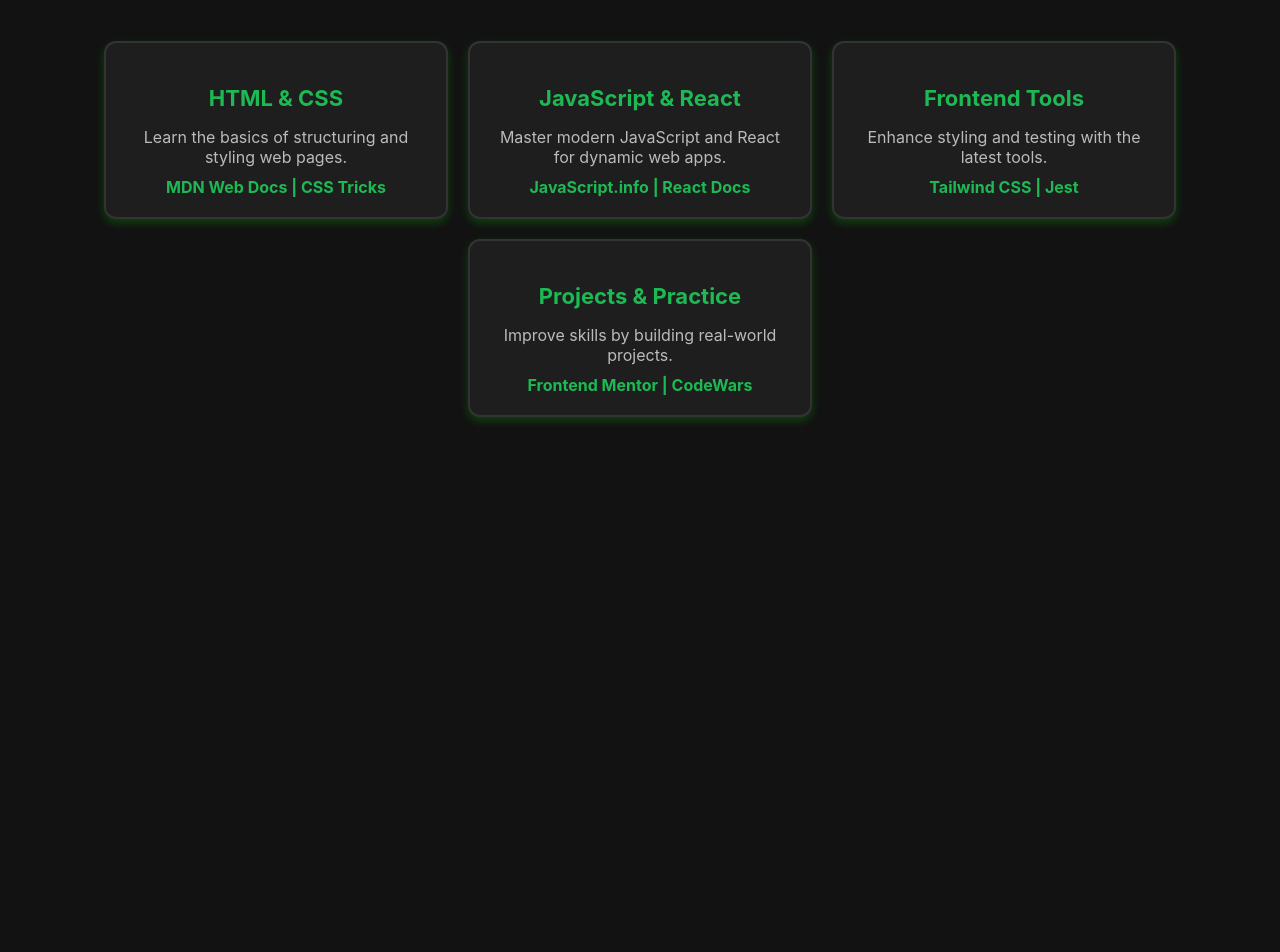
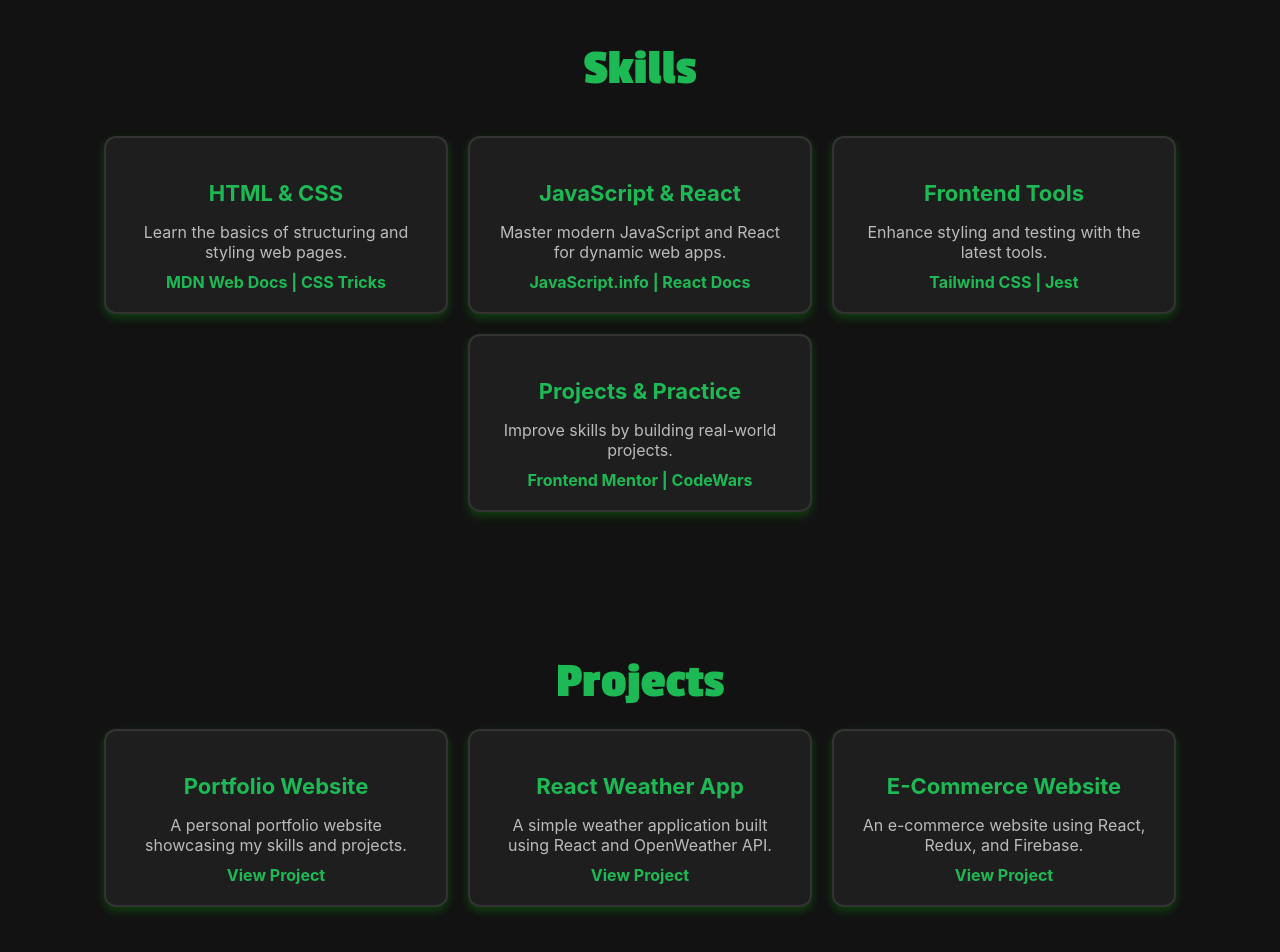
Before and after one commit to bharathkumar205/bharathkumar-Portfolio, a React (Create React App) app: page / in a window 1280 px wide. Shown: the part 552-1504 px from the top of the page. Before the commit the page ends 1019 px from the top, so only its background shows below. Built offline with nearby package versions, Linux system fonts and the light colour scheme.

Commit message:
Added Project Section

```diff
--- a/src/App.css
+++ b/src/App.css
@@ -1,3 +1,6 @@
+@import url('https://fonts.googleapis.com/css2?family=Passion+One:wght@400;700;900&display=swap');
+
+
 /* General Styles */
 body {
   transition: background-color 0.3s, color 0.3s;
@@ -101,6 +104,15 @@
   text-align: center;
 }
 
+.main-content-text {
+  font-family:  cursive; /* Apply pixelated font */
+}
+
+.main-content-name {
+  font-family: 'Passion One', cursive; /* Apply pixelated font */
+}
+
+
 .text-content h3 {
   font-size: 24px;
   color: #bbb;
@@ -138,6 +150,18 @@
   background-color: #121212;
   transition: background 0.3s;
 }
+
+/* Centering the h2 title in Education Section */
+.education-section h2 {
+  font-size: 50px; /* Adjust size as needed */
+  color: #1db954;
+  text-align: center;
+  margin: 0 auto 20px auto; /* Centers the title */
+  font-family: 'Passion One', cursive; /* Apply pixelated font */
+  display: block;
+  width: 100%;
+}
+
 
 body.light .education-section {
   background-color: #f4f4f4;
@@ -197,6 +221,102 @@
   text-decoration: underline;
 }
 
+.projects-section {
+  text-align: center; /* Ensures text inside is centered */
+  padding: 50px 20px;
+  background-color: #121212;
+  transition: background 0.3s;
+}
+
+
+body.light .projects-section {
+  background-color: #f4f4f4;
+}
+
+/* Centering the h2 title */
+/* Centering the h2 title with pixel font */
+.projects-section h2 {
+  font-size: 50px; /* Adjust size as needed */
+  color: #1db954;
+  text-align: center;
+  margin-bottom: 20px;
+  font-family: 'Passion One', cursive; /* Apply pixelated font */
+}
+
+
+/* Projects Container */
+.projects-container {
+  display: flex;
+  flex-wrap: wrap;
+  justify-content: center;
+  gap: 20px;
+}
+
+/* Project Card (Same as Education Card) */
+.project-card {
+  background: #1e1e1e;
+  border: 2px solid #333;
+  border-radius: 12px;
+  padding: 20px;
+  width: 300px;  /* Matches the education-card */
+  box-shadow: 0 4px 10px rgba(0, 255, 0, 0.2);
+  transition: transform 0.3s ease, box-shadow 0.3s ease;
+  text-align: center;
+}
+
+body.light .project-card {
+  background: #fff;
+  border-color: #ddd;
+  box-shadow: 0 4px 10px rgba(0, 0, 0, 0.1);
+}
+
+/* Zoom Effect on Hover */
+.project-card:hover {
+  transform: scale(1.05);
+  box-shadow: 0 0 15px rgba(0, 255, 0, 0.4);
+}
+
+body.light .project-card:hover {
+  box-shadow: 0 0 15px rgba(0, 0, 0, 0.2);
+}
+
+/* Project Title */
+.project-card h3 {
+  color: #1db954;
+  font-size: 22px;
+  margin-bottom: 10px;
+}
+
+/* Project Description */
+.project-card p {
+  color: #bbbbbb;
+  font-size: 16px;
+  margin-bottom: 10px;
+}
+
+body.light .project-card p {
+  color: #333;
+}
+
+/* Project Links */
+.project-card a {
+  color: #1db954;
+  text-decoration: none;
+  font-weight: bold;
+}
+
+.project-card a:hover {
+  text-decoration: underline;
+}
+
+/* Responsive Design */
+@media (max-width: 768px) {
+  .project-card {
+    width: 90%;
+  }
+}
+
+
 /* Responsive Design */
 @media (max-width: 768px) {
   .education-card {
--- a/src/App.js
+++ b/src/App.js
@@ -3,6 +3,7 @@
 import Navbar from "./components/Navbar";
 import MainContent from "./components/MainContent";
 import EducationSection from "./components/EducationSection";
+import ProjectsSection from "./components/ProjectsSection"; // Import the Projects section
 
 function App() {
   // Theme state
@@ -28,6 +29,7 @@
       <Navbar theme={theme} toggleTheme={toggleTheme} />
       <MainContent />
       <EducationSection />
+      <ProjectsSection /> {/* Add the new Projects Section */}
     </>
   );
 }
--- a/src/components/EducationSection.js
+++ b/src/components/EducationSection.js
@@ -38,6 +38,7 @@
 const EducationSection = () => {
   return (
     <div className="education-section">
+        <h2>Skills</h2>
       {educationData.map((item, index) => (
         <div className="education-card" key={index}>
           <h3>{item.title}</h3>
--- a/src/components/MainContent.js
+++ b/src/components/MainContent.js
@@ -5,8 +5,8 @@
   return (
     <div className="main-content">
       <div className="text-content">
-        <h3>Hey, I’M</h3>
-        <h1>BHARATH KUMAR</h1>
+        <h3 className="main-content-text">Hey, I’M</h3>
+        <h1 className="main-content-name">BHARATH KUMAR</h1>
         <p className="typing-text">
           <TypeAnimation
             sequence={[
--- /dev/null
+++ b/src/components/ProjectsSection.js
@@ -0,0 +1,41 @@
+import React from "react";
+//import "./ProjectsSection.css"; // Create a CSS file for styling
+
+const projects = [
+  {
+    title: "Portfolio Website",
+    description: "A personal portfolio website showcasing my skills and projects.",
+    link: "https://bharathkumar205.github.io/bharathkumar-Portfolio/"
+  },
+  {
+    title: "React Weather App",
+    description: "A simple weather application built using React and OpenWeather API.",
+    link: "https://github.com/bharathkumar205/weather-app"
+  },
+  {
+    title: "E-Commerce Website",
+    description: "An e-commerce website using React, Redux, and Firebase.",
+    link: "https://github.com/bharathkumar205/ecommerce"
+  }
+];
+
+const ProjectsSection = () => {
+  return (
+    <div className="projects-section">
+      <h2>Projects</h2>
+      <div className="projects-container">
+        {projects.map((project, index) => (
+          <div key={index} className="project-card">
+            <h3>{project.title}</h3>
+            <p>{project.description}</p>
+            <a href={project.link} target="_blank" rel="noopener noreferrer">
+              View Project
+            </a>
+          </div>
+        ))}
+      </div>
+    </div>
+  );
+};
+
+export default ProjectsSection;
```
